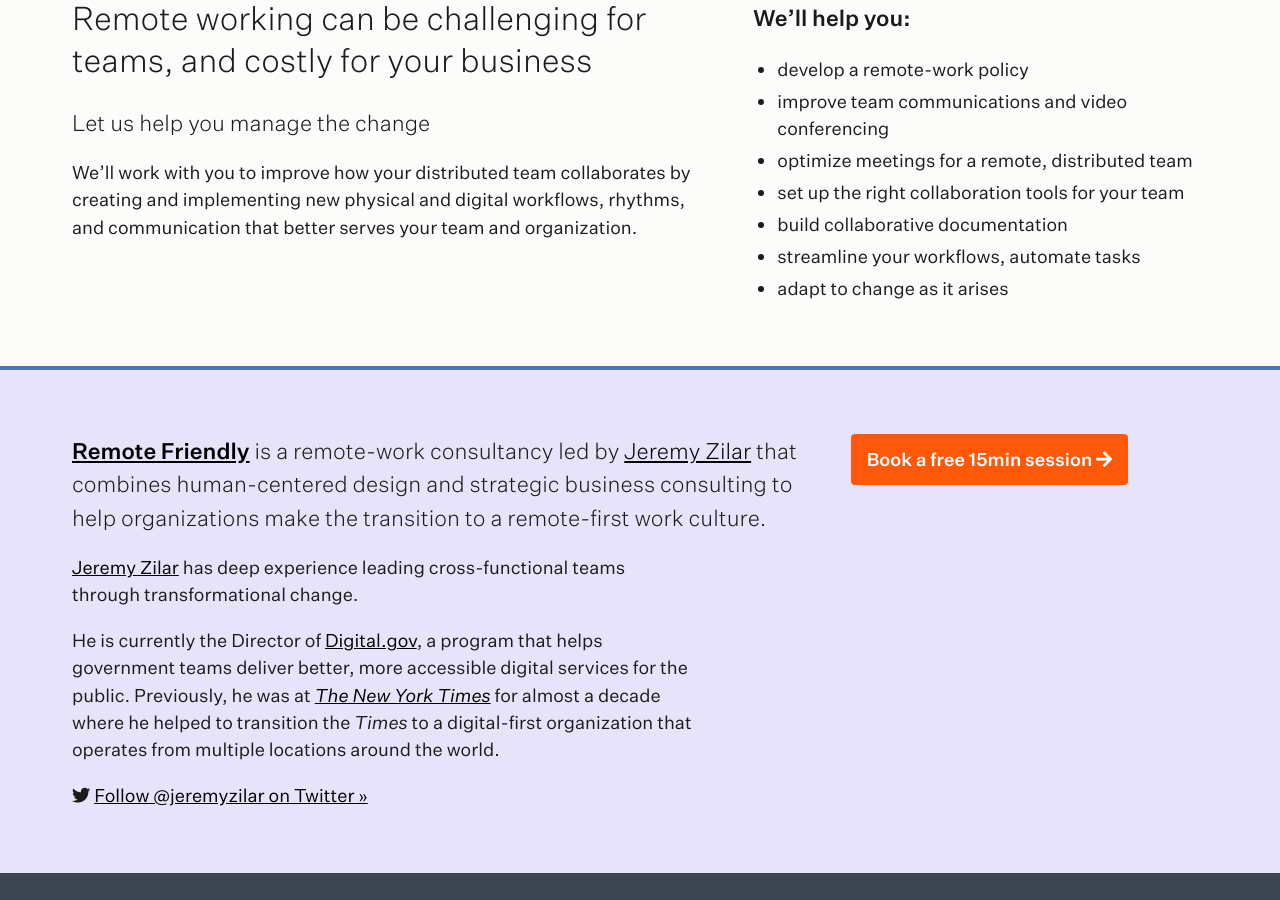
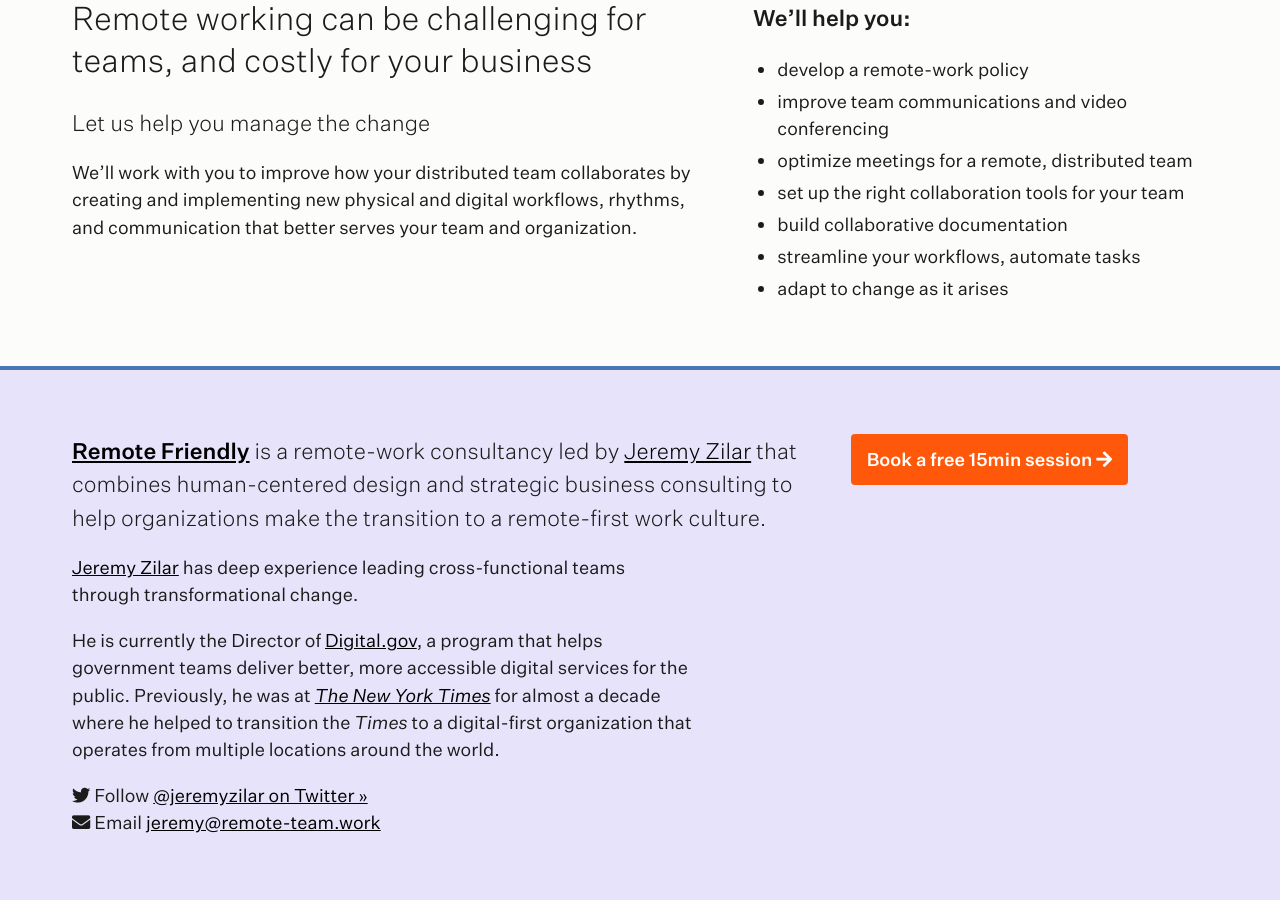
Before and after one commit to jeremyzilar/remotework.team, a Jekyll site: the page built from index.md, in a window 1280 px wide and 900 px high, scrolled down 664 px. Built offline with Jekyll 4.4.1, drawn with Linux system fonts in a browser that asks for light colours; nearby versions of some CDN libraries; before the commit the page ends 1537 px from its top, so only the background shows below that.

Commit message:
adding email link

```diff
--- a/_data/about.yml
+++ b/_data/about.yml
@@ -8,7 +8,8 @@ blurb:
     He is currently the Director of [Digital.gov](https://digital.gov/), a program that helps government teams deliver better, more accessible digital services for the public. Previously, he was at [_The New York Times_](https://nytimes.com/) for almost a decade where he helped to transition the _Times_ to a digital-first organization that operates from multiple locations around the world.
 
 
-    <i class='fab fa-twitter'></i> [Follow @jeremyzilar on Twitter »](https://twitter.com/jeremyzilar)"
+    <i class='fab fa-twitter'></i> Follow [@jeremyzilar on Twitter »](https://twitter.com/jeremyzilar)<br/>
+    <i class='fas fa-envelope'></i> Email [jeremy@remote-team.work](mailto:jeremy@remote-team.work)"
 
     button_text: "Book a free 15min session"
     button_href: "https://calendly.com/jeremyzilar/online"
```
